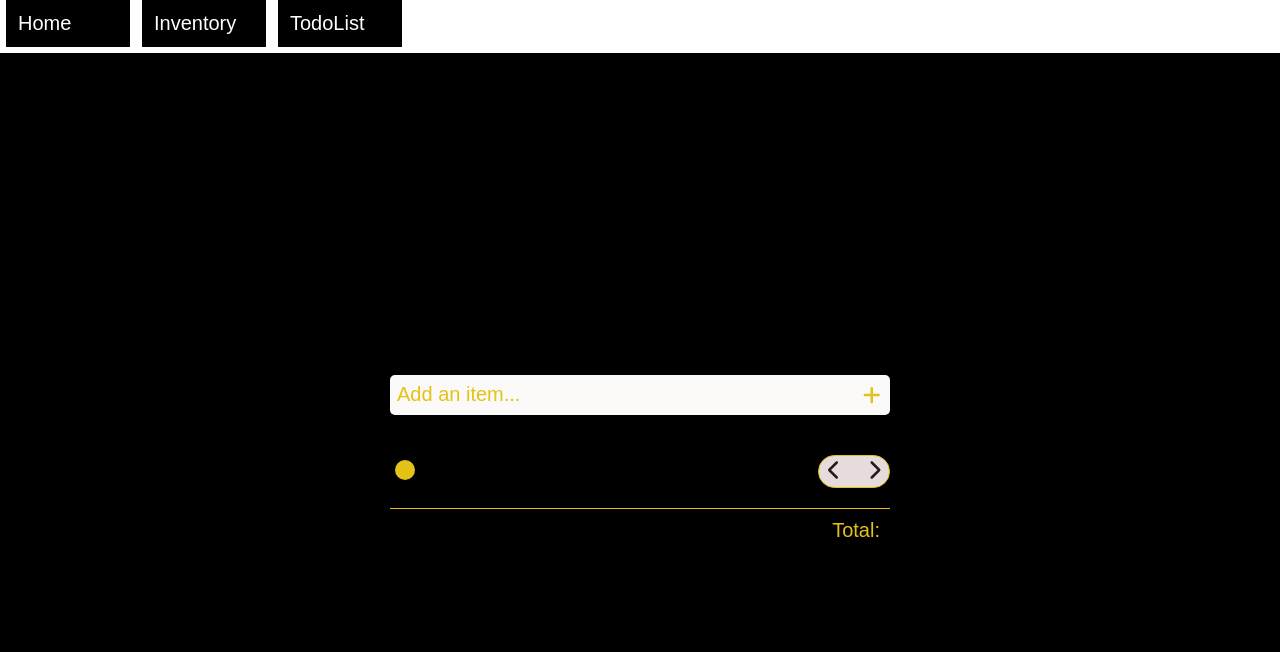
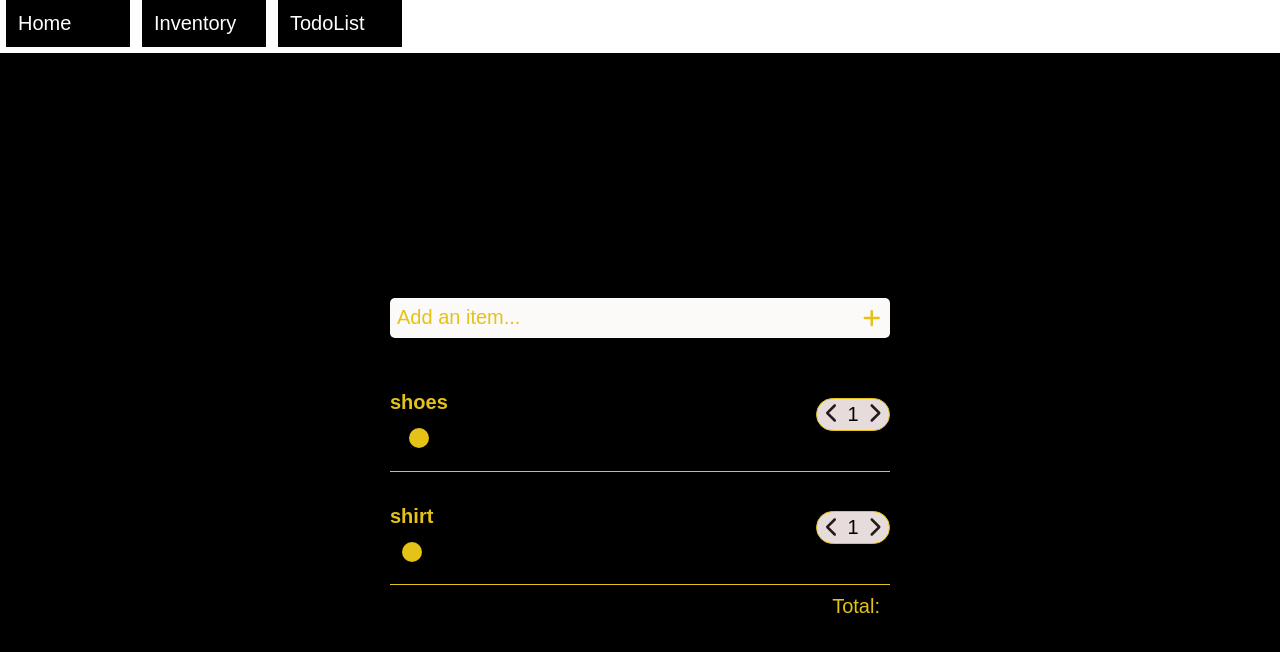
Before and after one commit to bfemeng/phase2-project, a React (Create React App) app: page /inventory in a window 1280 px wide. Shown: the top 652 px of the page. Built offline with nearby package versions, Linux system fonts and the light colour scheme; data requests are answered from the project's data file.

Commit message:
Added parseInt

```diff
--- a/db.json
+++ b/db.json
@@ -2,7 +2,13 @@
   "items": [
     {
       "inventoryItem": "shoes",
+      "quantity": "1",
       "id": 1
+    },
+    {
+      "inventoryItem": "shirt",
+      "quantity": "1",
+      "id": 2
     }
   ],
   "todos": [
@@ -45,6 +51,14 @@
     {
       "content": "aergw",
       "id": 10
+    },
+    {
+      "content": "cddxac",
+      "id": 11
+    },
+    {
+      "content": "",
+      "id": 12
     }
   ]
 }
--- a/src/components/Inventory.js
+++ b/src/components/Inventory.js
@@ -9,33 +9,6 @@ const Inventory = () => {
 
 	const [inputValue, setInputValue] = useState("");
 	const [totalItemCount, setTotalItemCount] = useState([]);
-
-	// function handleSubmit(e) {
-	// 	e.preventDefault();
-	// 	const itemData = {
-	// 		inventory: {
-    //             items: items,
-    //         }
-    //     }
-	// 	console.log(itemData)
-
-	// 	fetch("http://localhost:3001/items", {
-	// 	  method: "POST",
-	// 	  headers: {
-	// 		"Content-Type": "application/json",
-	// 		 "Accept": "application/json",
-	// 	  },
-	// 	  body: JSON.stringify(itemData)
-	// 	})
-	// 	  .then((r) => r.json())
-	// 	  .then((newItem) => console.log(newItem));
-	//   }
-
-	//   useEffect(() => {
-	// 	fetch('http://localhost:3001/items')
-	// 	.then((r) => r.json())
-	// 	.then(setItems);
-	// }, []);
 
 	const inventoryList= items.map((data, id) => {
 		return (
@@ -89,9 +62,10 @@ const Inventory = () => {
 	};
 
 	const calculateTotal = () => {
+		// const newItems = [...items];
 		const totalItemCount = items.reduce((total, item) => {
-			return total + item.quantity;
-		}, 0);
+			return parseInt(total.quantity) + parseInt(item.quantity);
+		});
 
 		setTotalItemCount(totalItemCount);
 	};
@@ -115,11 +89,13 @@ const Inventory = () => {
 							<div className='item-name' onClick={() => toggleComplete(index)}>
 								{item.isSelected ? (
 									<>
+									<h1>{item.inventoryItem}</h1>
 										<FontAwesomeIcon icon={faCheckCircle} />
 										<span className='completed'>{item.itemName}</span>
 									</>
 								) : (
 									<>
+									<h1>{item.inventoryItem}</h1>
 										<FontAwesomeIcon icon={faCircle} />
 										<span>{item.itemName}</span>
 									</>
```
